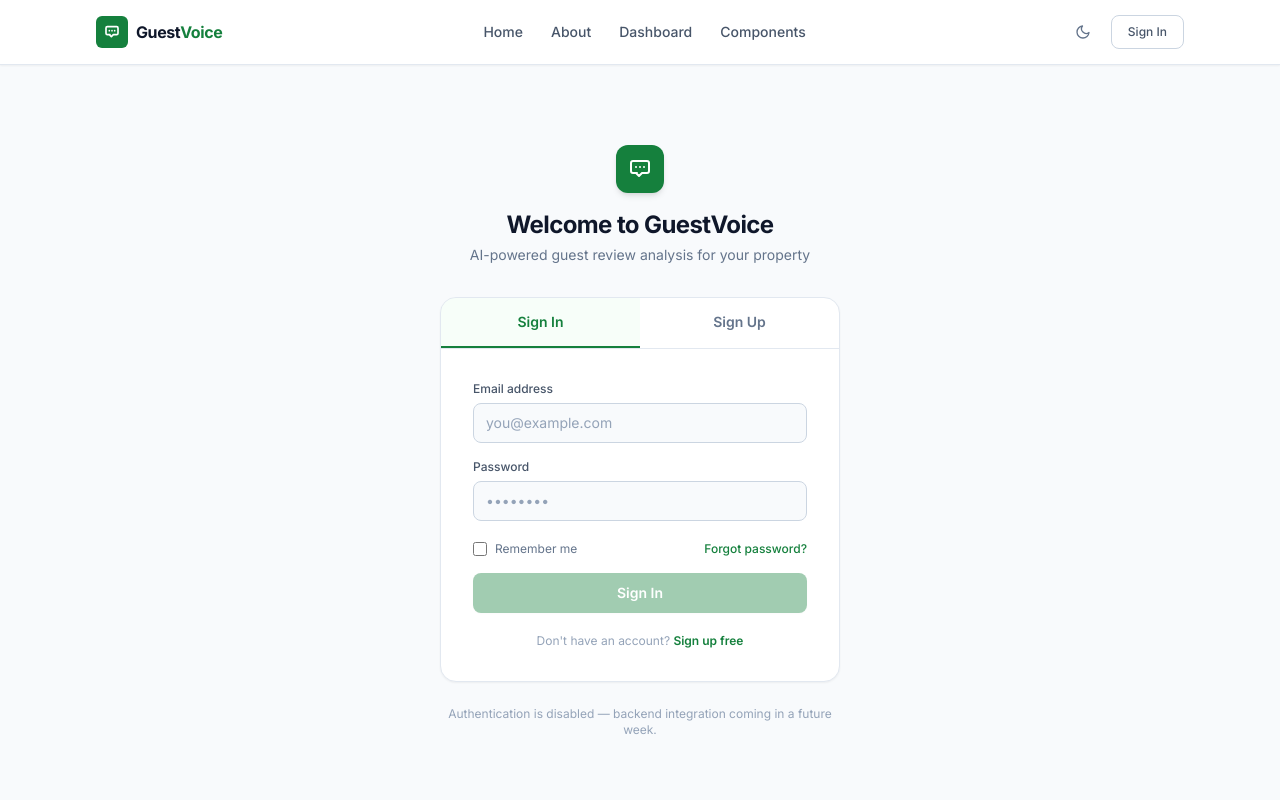
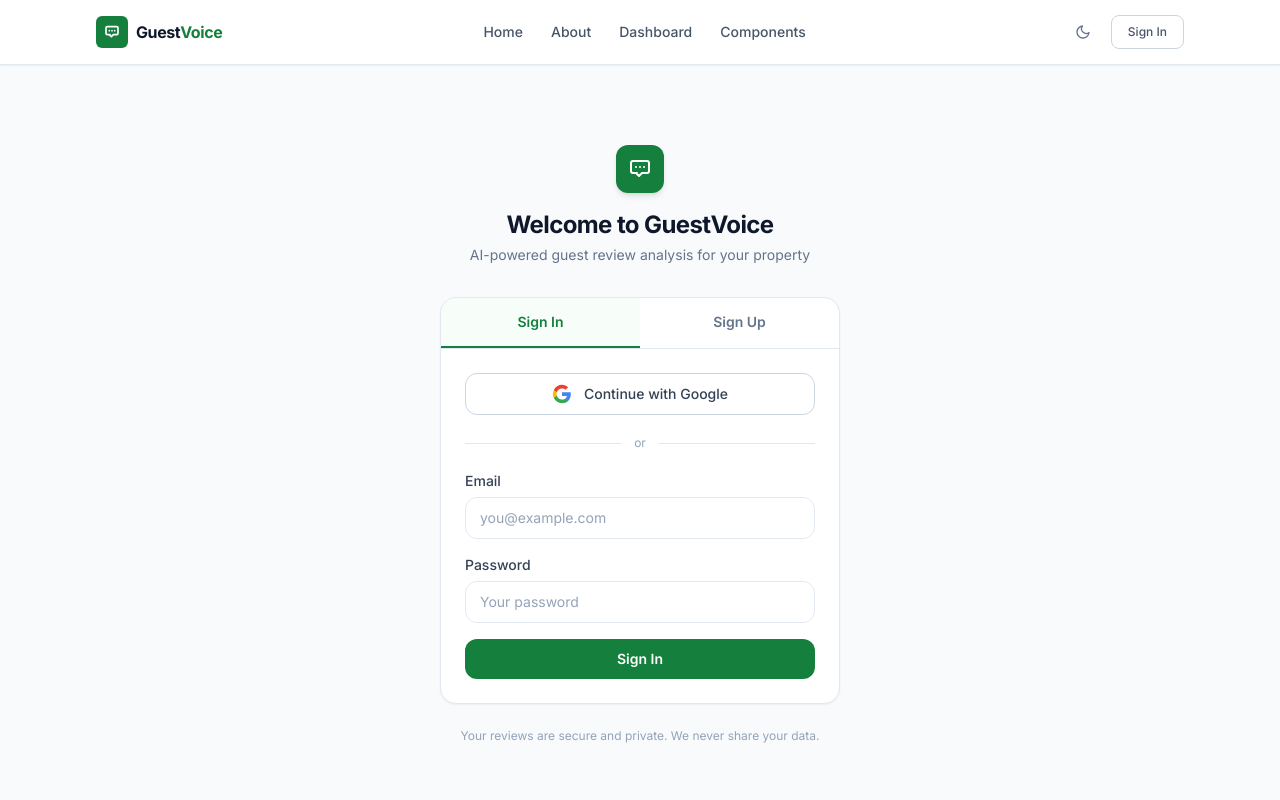
Before and after one commit to AryanButola10/GuestVoice, a React (Vite) app: page /login in a window 1280 px wide. Shown: the top 800 px of the page. Built offline with nearby package versions, Linux system fonts and the light colour scheme.

Commit message:
feat: connect login/register forms to backend, add Google OAuth button and logout to dashboard

```diff
--- a/src/pages/Login.jsx
+++ b/src/pages/Login.jsx
@@ -1,14 +1,108 @@
 import { useState } from 'react';
+import { useNavigate } from 'react-router-dom';
 import Navbar from '../components/Navbar';
 import Footer from '../components/Footer';
+import { useAuth } from '../context/AuthContext';
+import toast from 'react-hot-toast';
+
+const API_BASE = 'http://localhost:8000/api';
 
 /**
- * Auth page — combines Sign In and Sign Up in a single tab-based card.
- * Tabs animate smoothly on switch. Both forms are placeholder (no backend yet).
+ * Auth page — Sign In / Sign Up tabs, plus Google OAuth.
+ * Connects to FastAPI backend at /api/auth/login and /api/auth/register.
  */
 export default function Login() {
-  const [tab, setTab] = useState('signin'); // 'signin' | 'signup'
+  const [tab, setTab] = useState('signin');
+  const [loading, setLoading] = useState(false);
+  const { login } = useAuth();
+  const navigate = useNavigate();
 
+  // Sign In form state
+  const [signInForm, setSignInForm] = useState({ email: '', password: '' });
+
+  // Sign Up form state
+  const [signUpForm, setSignUpForm] = useState({ name: '', email: '', password: '' });
+
+  // -------------------------------------------------------------------------
+  // Sign In — POST /api/auth/login
+  // -------------------------------------------------------------------------
+  async function handleSignIn(e) {
+    e.preventDefault();
+    setLoading(true);
+    try {
+      const res = await fetch(`${API_BASE}/auth/login`, {
+        method: 'POST',
+        headers: { 'Content-Type': 'application/json' },
+        body: JSON.stringify(signInForm),
+      });
+      const data = await res.json();
+
+      if (res.status === 429) {
+        toast.error('Too many login attempts. Please wait 15 minutes.');
+        return;
+      }
+      if (!res.ok) {
+        toast.error(data.detail || 'Login failed. Check your credentials.');
+        return;
+      }
+
+      login(data.access_token);
+      toast.success(`Welcome back, ${data.user.name}! 👋`);
+      navigate('/dashboard');
+    } catch {
+      toast.error('Cannot connect to server. Is the backend running?');
+    } finally {
+      setLoading(false);
+    }
+  }
+
+  // -------------------------------------------------------------------------
+  // Sign Up — POST /api/auth/register
+  // -------------------------------------------------------------------------
+  async function handleSignUp(e) {
+    e.preventDefault();
+    if (signUpForm.password.length < 8) {
+      toast.error('Password must be at least 8 characters.');
+      return;
+    }
+    setLoading(true);
+    try {
+      const res = await fetch(`${API_BASE}/auth/register`, {
+        method: 'POST',
+        headers: { 'Content-Type': 'application/json' },
+        body: JSON.stringify(signUpForm),
+      });
+      const data = await res.json();
+
+      if (res.status === 429) {
+        toast.error('Too many attempts. Please wait 15 minutes.');
+        return;
+      }
+      if (!res.ok) {
+        toast.error(data.detail || 'Registration failed. Try again.');
+        return;
+      }
+
+      login(data.access_token);
+      toast.success(`Account created! Welcome, ${data.user.name}! 🎉`);
+      navigate('/dashboard');
+    } catch {
+      toast.error('Cannot connect to server. Is the backend running?');
+    } finally {
+      setLoading(false);
+    }
+  }
+
+  // -------------------------------------------------------------------------
+  // Google OAuth — redirect to backend which handles the rest
+  // -------------------------------------------------------------------------
+  function handleGoogleLogin() {
+    window.location.href = `${API_BASE}/auth/google`;
+  }
+
+  // -------------------------------------------------------------------------
+  // Render
+  // -------------------------------------------------------------------------
   return (
     <div className="page-wrapper bg-slate-50 dark:bg-slate-950">
       <Navbar />
@@ -62,92 +156,134 @@
               </button>
             </div>
 
-            {/* Form body — animates on tab change */}
-            <div className="p-8">
+            <div className="p-6 space-y-5">
 
-              {/* ── SIGN IN FORM ── */}
+              {/* Google OAuth Button */}
+              <button
+                id="auth-google-btn"
+                onClick={handleGoogleLogin}
+                type="button"
+                className="w-full flex items-center justify-center gap-3 px-4 py-2.5 border border-slate-300 dark:border-slate-600 rounded-xl text-sm font-medium text-slate-700 dark:text-slate-200 bg-white dark:bg-slate-700 hover:bg-slate-50 dark:hover:bg-slate-600 transition-colors duration-200"
+              >
+                <svg className="w-5 h-5" viewBox="0 0 24 24">
+                  <path fill="#4285F4" d="M22.56 12.25c0-.78-.07-1.53-.2-2.25H12v4.26h5.92c-.26 1.37-1.04 2.53-2.21 3.31v2.77h3.57c2.08-1.92 3.28-4.74 3.28-8.09z"/>
+                  <path fill="#34A853" d="M12 23c2.97 0 5.46-.98 7.28-2.66l-3.57-2.77c-.98.66-2.23 1.06-3.71 1.06-2.86 0-5.29-1.93-6.16-4.53H2.18v2.84C3.99 20.53 7.7 23 12 23z"/>
+                  <path fill="#FBBC05" d="M5.84 14.09c-.22-.66-.35-1.36-.35-2.09s.13-1.43.35-2.09V7.07H2.18C1.43 8.55 1 10.22 1 12s.43 3.45 1.18 4.93l2.85-2.22.81-.62z"/>
+                  <path fill="#EA4335" d="M12 5.38c1.62 0 3.06.56 4.21 1.64l3.15-3.15C17.45 2.09 14.97 1 12 1 7.7 1 3.99 3.47 2.18 7.07l3.66 2.84c.87-2.6 3.3-4.53 6.16-4.53z"/>
+                </svg>
+                Continue with Google
+              </button>
+
+              {/* Divider */}
+              <div className="flex items-center gap-3">
+                <div className="flex-1 h-px bg-slate-200 dark:bg-slate-600" />
+                <span className="text-xs text-slate-400">or</span>
+                <div className="flex-1 h-px bg-slate-200 dark:bg-slate-600" />
+              </div>
+
+              {/* ---- SIGN IN FORM ---- */}
               {tab === 'signin' && (
-                <div className="space-y-4 animate-tab-in">
-                  <FormField id="signin-email" label="Email address" placeholder="you@example.com" />
-                  <FormField id="signin-password" label="Password" placeholder="••••••••" type="password" />
-
-                  <div className="flex items-center justify-between pt-1">
-                    <label className="flex items-center gap-2 cursor-pointer">
-                      <input type="checkbox" id="signin-remember" className="w-3.5 h-3.5 rounded accent-green-700" />
-                      <span className="text-xs text-slate-500 dark:text-slate-400">Remember me</span>
+                <form id="signin-form" onSubmit={handleSignIn} className="space-y-4">
+                  <div>
+                    <label className="block text-sm font-medium text-slate-700 dark:text-slate-300 mb-1.5">
+                      Email
                     </label>
-                    <button className="text-xs text-green-700 dark:text-green-400 hover:underline font-medium">
-                      Forgot password?
-                    </button>
+                    <input
+                      id="signin-email"
+                      type="email"
+                      required
+                      placeholder="you@example.com"
+                      value={signInForm.email}
+                      onChange={e => setSignInForm(p => ({ ...p, email: e.target.value }))}
+                      className="w-full px-3.5 py-2.5 rounded-xl border border-slate-200 dark:border-slate-600 bg-white dark:bg-slate-700 text-slate-900 dark:text-white text-sm placeholder-slate-400 focus:outline-none focus:ring-2 focus:ring-green-600 dark:focus:ring-green-500 transition"
+                    />
                   </div>
-
+                  <div>
+                    <label className="block text-sm font-medium text-slate-700 dark:text-slate-300 mb-1.5">
+                      Password
+                    </label>
+                    <input
+                      id="signin-password"
+                      type="password"
+                      required
+                      placeholder="Your password"
+                      value={signInForm.password}
+                      onChange={e => setSignInForm(p => ({ ...p, password: e.target.value }))}
+                      className="w-full px-3.5 py-2.5 rounded-xl border border-slate-200 dark:border-slate-600 bg-white dark:bg-slate-700 text-slate-900 dark:text-white text-sm placeholder-slate-400 focus:outline-none focus:ring-2 focus:ring-green-600 dark:focus:ring-green-500 transition"
+                    />
+                  </div>
                   <button
-                    id="signin-submit-btn"
-                    disabled
-                    className="w-full btn-primary justify-center mt-2 opacity-40 cursor-not-allowed"
+                    id="signin-submit"
+                    type="submit"
+                    disabled={loading}
+                    className="w-full py-2.5 rounded-xl bg-green-700 hover:bg-green-800 disabled:opacity-60 text-white text-sm font-semibold transition-colors duration-200"
                   >
-                    Sign In
+                    {loading ? 'Signing in...' : 'Sign In'}
                   </button>
-
-                  <p className="text-center text-xs text-slate-400 dark:text-slate-500 pt-1">
-                    Don't have an account?{' '}
-                    <button
-                      onClick={() => setTab('signup')}
-                      className="text-green-700 dark:text-green-400 font-semibold hover:underline"
-                    >
-                      Sign up free
-                    </button>
-                  </p>
-                </div>
+                </form>
               )}
 
-              {/* ── SIGN UP FORM ── */}
+              {/* ---- SIGN UP FORM ---- */}
               {tab === 'signup' && (
-                <div className="space-y-4 animate-tab-in">
-                  <div className="grid grid-cols-2 gap-3">
-                    <FormField id="signup-firstname" label="First name" placeholder="Aryan" />
-                    <FormField id="signup-lastname" label="Last name" placeholder="Butola" />
+                <form id="signup-form" onSubmit={handleSignUp} className="space-y-4">
+                  <div>
+                    <label className="block text-sm font-medium text-slate-700 dark:text-slate-300 mb-1.5">
+                      Full Name
+                    </label>
+                    <input
+                      id="signup-name"
+                      type="text"
+                      required
+                      placeholder="Aryan Butola"
+                      value={signUpForm.name}
+                      onChange={e => setSignUpForm(p => ({ ...p, name: e.target.value }))}
+                      className="w-full px-3.5 py-2.5 rounded-xl border border-slate-200 dark:border-slate-600 bg-white dark:bg-slate-700 text-slate-900 dark:text-white text-sm placeholder-slate-400 focus:outline-none focus:ring-2 focus:ring-green-600 dark:focus:ring-green-500 transition"
+                    />
                   </div>
-                  <FormField id="signup-email" label="Email address" placeholder="you@example.com" />
-                  <FormField id="signup-password" label="Password" placeholder="Min. 8 characters" type="password" />
-                  <FormField id="signup-confirm" label="Confirm password" placeholder="Re-enter password" type="password" />
-
-                  <label className="flex items-start gap-2.5 cursor-pointer pt-1">
-                    <input type="checkbox" id="signup-terms" className="w-3.5 h-3.5 mt-0.5 rounded accent-green-700 flex-shrink-0" />
-                    <span className="text-xs text-slate-500 dark:text-slate-400 leading-relaxed">
-                      I agree to the{' '}
-                      <button className="text-green-700 dark:text-green-400 font-semibold hover:underline">Terms of Service</button>
-                      {' '}and{' '}
-                      <button className="text-green-700 dark:text-green-400 font-semibold hover:underline">Privacy Policy</button>
-                    </span>
-                  </label>
-
+                  <div>
+                    <label className="block text-sm font-medium text-slate-700 dark:text-slate-300 mb-1.5">
+                      Email
+                    </label>
+                    <input
+                      id="signup-email"
+                      type="email"
+                      required
+                      placeholder="you@example.com"
+                      value={signUpForm.email}
+                      onChange={e => setSignUpForm(p => ({ ...p, email: e.target.value }))}
+                      className="w-full px-3.5 py-2.5 rounded-xl border border-slate-200 dark:border-slate-600 bg-white dark:bg-slate-700 text-slate-900 dark:text-white text-sm placeholder-slate-400 focus:outline-none focus:ring-2 focus:ring-green-600 dark:focus:ring-green-500 transition"
+                    />
+                  </div>
+                  <div>
+                    <label className="block text-sm font-medium text-slate-700 dark:text-slate-300 mb-1.5">
+                      Password <span className="text-slate-400 font-normal">(min 8 characters)</span>
+                    </label>
+                    <input
+                      id="signup-password"
+                      type="password"
+                      required
+                      placeholder="Create a strong password"
+                      value={signUpForm.password}
+                      onChange={e => setSignUpForm(p => ({ ...p, password: e.target.value }))}
+                      className="w-full px-3.5 py-2.5 rounded-xl border border-slate-200 dark:border-slate-600 bg-white dark:bg-slate-700 text-slate-900 dark:text-white text-sm placeholder-slate-400 focus:outline-none focus:ring-2 focus:ring-green-600 dark:focus:ring-green-500 transition"
+                    />
+                  </div>
                   <button
-                    id="signup-submit-btn"
-                    disabled
-                    className="w-full btn-primary justify-center mt-2 opacity-40 cursor-not-allowed"
+                    id="signup-submit"
+                    type="submit"
+                    disabled={loading}
+                    className="w-full py-2.5 rounded-xl bg-green-700 hover:bg-green-800 disabled:opacity-60 text-white text-sm font-semibold transition-colors duration-200"
                   >
-                    Create Account
+                    {loading ? 'Creating account...' : 'Create Account'}
                   </button>
-
-                  <p className="text-center text-xs text-slate-400 dark:text-slate-500 pt-1">
-                    Already have an account?{' '}
-                    <button
-                      onClick={() => setTab('signin')}
-                      className="text-green-700 dark:text-green-400 font-semibold hover:underline"
-                    >
-                      Sign in
-                    </button>
-                  </p>
-                </div>
+                </form>
               )}
 
             </div>
           </div>
 
-          {/* Footer note */}
-          <p className="text-center text-xs text-slate-400 dark:text-slate-500 mt-6">
-            Authentication is disabled — backend integration coming in a future week.
+          <p className="text-center text-xs text-slate-400 mt-6">
+            Your reviews are secure and private. We never share your data.
           </p>
         </div>
       </main>
@@ -156,26 +292,3 @@
     </div>
   );
 }
-
-/**
- * Internal FormField sub-component for clean form rendering.
- * @param {string} id - Input element id
- * @param {string} label - Field label text
- * @param {string} placeholder - Placeholder text
- * @param {string} [type='text'] - Input type
- */
-function FormField({ id, label, placeholder, type = 'text' }) {
-  return (
-    <div>
-      <label
-        htmlFor={id}
-        className="block text-slate-600 dark:text-slate-300 text-xs font-medium mb-1.5"
-      >
-        {label}
-      </label>
-      <div className="w-full h-10 bg-slate-50 dark:bg-slate-700 border border-slate-300 dark:border-slate-600 rounded-lg flex items-center px-3">
-        <span className="text-slate-400 dark:text-slate-500 text-sm">{placeholder}</span>
-      </div>
-    </div>
-  );
-}
```
Also changed, not shown: src/pages/Dashboard.jsx (+43 -5 lines).
